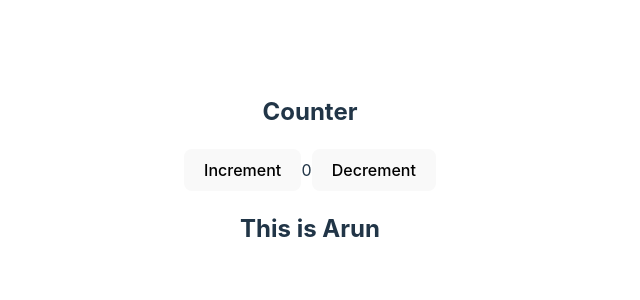
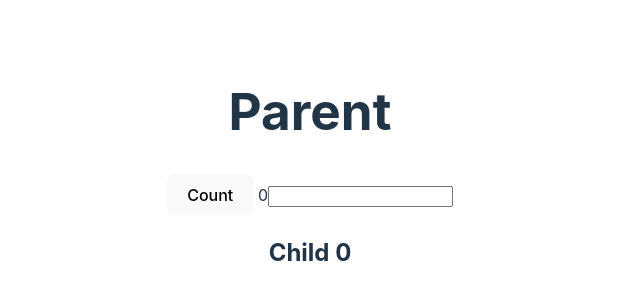
Before and after one commit to arunpanigrahi93/React_All_Concepts_Practical, a React (Vite) app: page / in a window 1280 px wide. Shown: the part 230-530 px from the top of the page, without its empty margins (330-970 px from the left). Built offline with nearby package versions, Linux system fonts and the light colour scheme.

Commit message:
React memo hook

```diff
--- a/src/App.jsx
+++ b/src/App.jsx
@@ -1,12 +1,14 @@
 import "./App.css";
 import UseStateHook from "./components/hooks/UseStateHook";
 import UseEffectHook from "./components/hooks/UseEffectHook";
+import Parent from "./components/hooks/MemoCallbackUseMemo/Parent";
 
 function App() {
   return (
     <div>
-      <UseStateHook />
-      <UseEffectHook />
+      {/* <UseStateHook />
+      <UseEffectHook /> */}
+      <Parent />
     </div>
   );
 }
--- /dev/null
+++ b/src/components/hooks/MemoCallbackUseMemo/Child.jsx
@@ -0,0 +1,11 @@
+import React, { memo } from "react";
+const Child = ({ count }) => {
+  console.log("Child called");
+  return (
+    <div>
+      <h2>Child {count}</h2>
+    </div>
+  );
+};
+
+export default memo(Child);
--- /dev/null
+++ b/src/components/hooks/MemoCallbackUseMemo/Parent.jsx
@@ -0,0 +1,28 @@
+import React, { useState, memo } from "react";
+import Child from "./Child";
+
+function Parent() {
+  const [counter, setCounter] = useState(0);
+  const [value, setValue] = useState("");
+
+  const handleInc = () => {
+    setCounter((prev) => prev + 1);
+    console.log("Parent called");
+  };
+
+  const handleChange = (e) => {
+    e.preventDefault();
+    setValue(e.target.value);
+    console.log("Parent called");
+  };
+  return (
+    <div>
+      <h1>Parent</h1>
+      <button onClick={handleInc}>Count</button> {counter}
+      <input type="text" value={value} onChange={handleChange} />
+      <Child count={counter} />
+    </div>
+  );
+}
+
+export default Parent;
--- a/src/main.jsx
+++ b/src/main.jsx
@@ -1,10 +1,5 @@
-import { StrictMode } from 'react'
-import { createRoot } from 'react-dom/client'
-import App from './App.jsx'
-import './index.css'
+import { createRoot } from "react-dom/client";
+import App from "./App.jsx";
+import "./index.css";
 
-createRoot(document.getElementById('root')).render(
-  <StrictMode>
-    <App />
-  </StrictMode>,
-)
+createRoot(document.getElementById("root")).render(<App />);
```
